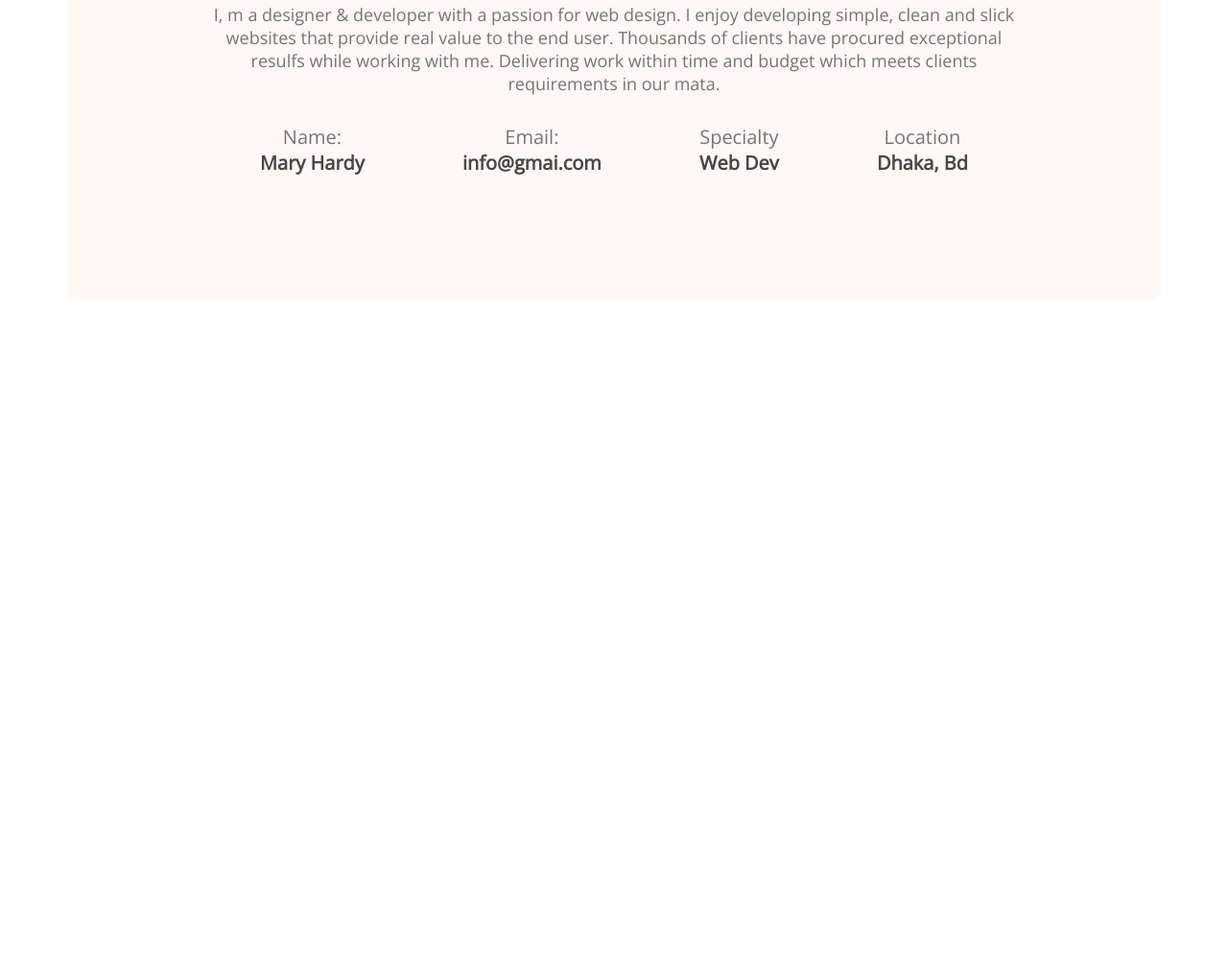
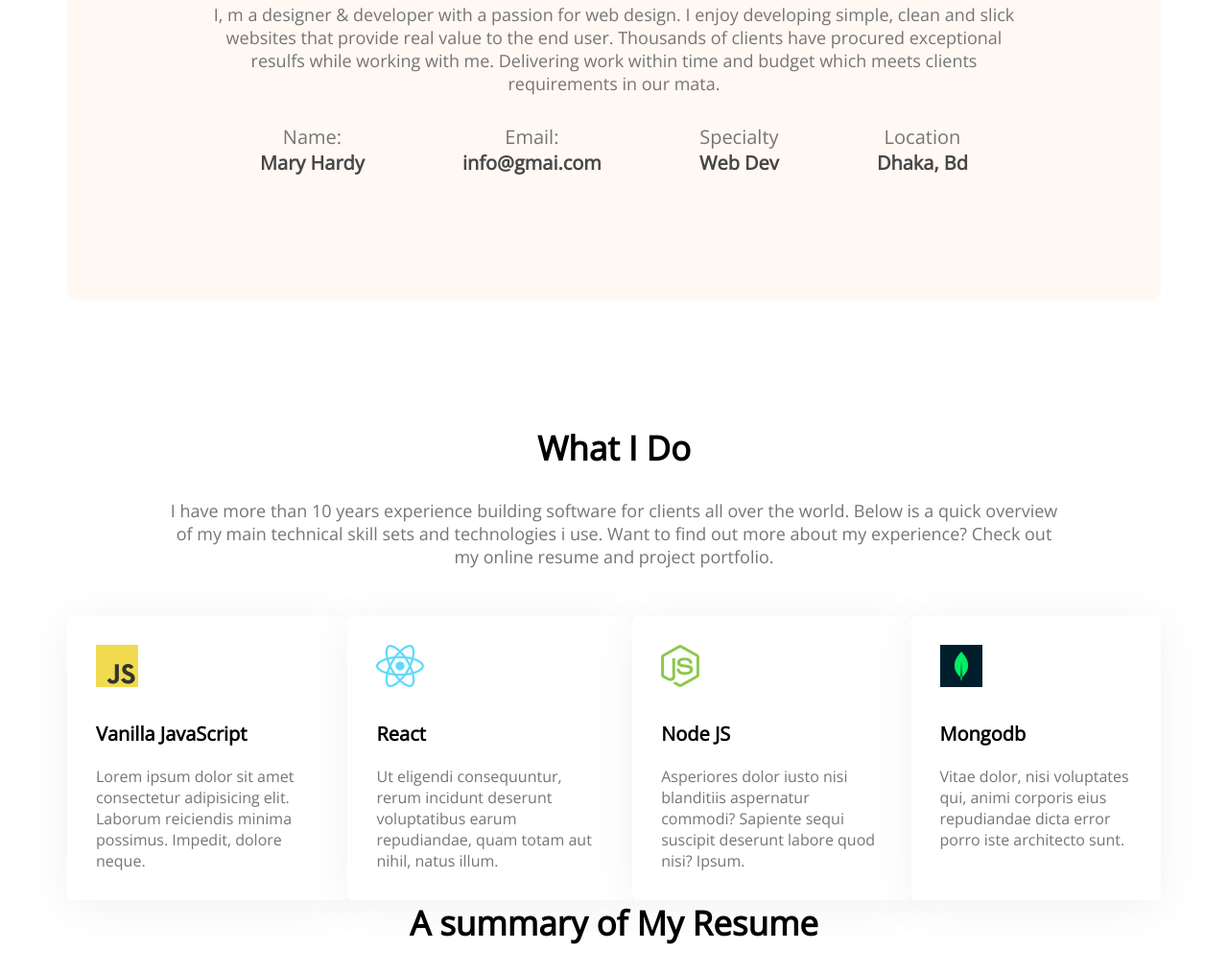
Before and after one commit to abuabdullahqasem/developer-portfolio, a plain HTML site: page index.html in a window 1280 px wide. Shown: the part 1174-2189 px from the top of the page at 96% size. Before the commit the page ends 1487 px from the top, so only its background shows below. Drawn offline with nearby package versions, Linux system fonts and the light colour scheme.

Commit message:
added skill section

```diff
--- a/index.html
+++ b/index.html
@@ -58,6 +58,46 @@
                     </div>
                </div>
           </section>
+
+          <!-- What I Do Section-->
+          <section class="what-i-do">
+               <h3 class="section-title">What I Do</h3>
+               <p class="what-i-do-description">I have more than 10 years experience building software for clients all over the world. Below is a quick overview of my main technical skill sets and technologies i use. Want to find out more about my experience? Check out my online resume and project portfolio.</p>
+               <!-- .skills-container>.skill*4>img+p.skill-title+p.skill-description>lorem15 -->
+               <div class="skills-container">
+                    <div class="skill">
+                         <img src="images/icons/js.png" alt="">
+                         <p class="skill-title">Vanilla JavaScript</p>
+                         <p class="skill-description">Lorem ipsum dolor sit amet consectetur adipisicing elit. Laborum reiciendis minima possimus. Impedit, dolore neque.</p>
+                    </div>
+                    <div class="skill">
+                         <img src="images/icons/react.png" alt="">
+                         <p class="skill-title">React</p>
+                         <p class="skill-description">Ut eligendi consequuntur, rerum incidunt deserunt voluptatibus earum repudiandae, quam totam aut nihil, natus illum.</p>
+                    </div>
+                    <div class="skill">
+                         <img src="images/icons/nodejs.png" alt="">
+                         <p class="skill-title">Node JS</p>
+                         <p class="skill-description">Asperiores dolor iusto nisi blanditiis aspernatur commodi? Sapiente sequi suscipit deserunt labore quod nisi? Ipsum.</p>
+                    </div>
+                    <div class="skill">
+                         <img src="images/icons/mongo.png" alt="">
+                         <p class="skill-title">Mongodb</p>
+                         <p class="skill-description">Vitae dolor, nisi voluptates qui, animi corporis eius repudiandae dicta error porro iste architecto sunt.</p>
+                    </div>
+               </div>
+          </section>
+
+          <!-- Resume Section -->
+          <section class="resume">
+               <h3 class="section-title">A summary of My Resume</h3>
+<div class="resume-content">
+     <div>
+
+     </div>
+</div>
+
+          </section>
      </main>
 </body>
 
--- a/style/portfolio.css
+++ b/style/portfolio.css
@@ -119,3 +119,41 @@ main {
      font-size: 20px;
      color: #474747;
 }
+
+.what-i-do {
+     margin-top: 130px;
+}
+
+.what-i-do-description {
+     font-weight: 400;
+     font-size: 18px;
+     color: #757575;
+     text-align: center;
+     padding: 0 100px;
+     margin-bottom: 50px;
+}
+
+.skills-container {
+     display: flex;
+     gap: 24;
+}
+
+.skill {
+     background: #FFFFFF;
+     box-shadow: 0px 6px 50px rgba(0, 0, 0, 0.06);
+     border-radius: 5px;
+     padding: 30px;
+}
+
+.skill-title {
+     font-weight: 700;
+     font-size: 20px;
+     margin-top: 30px;
+     margin-bottom: 20px;
+}
+
+.skill-description {
+     font-weight: 400;
+     font-size: 16px;
+     color: #757575;
+}
```
